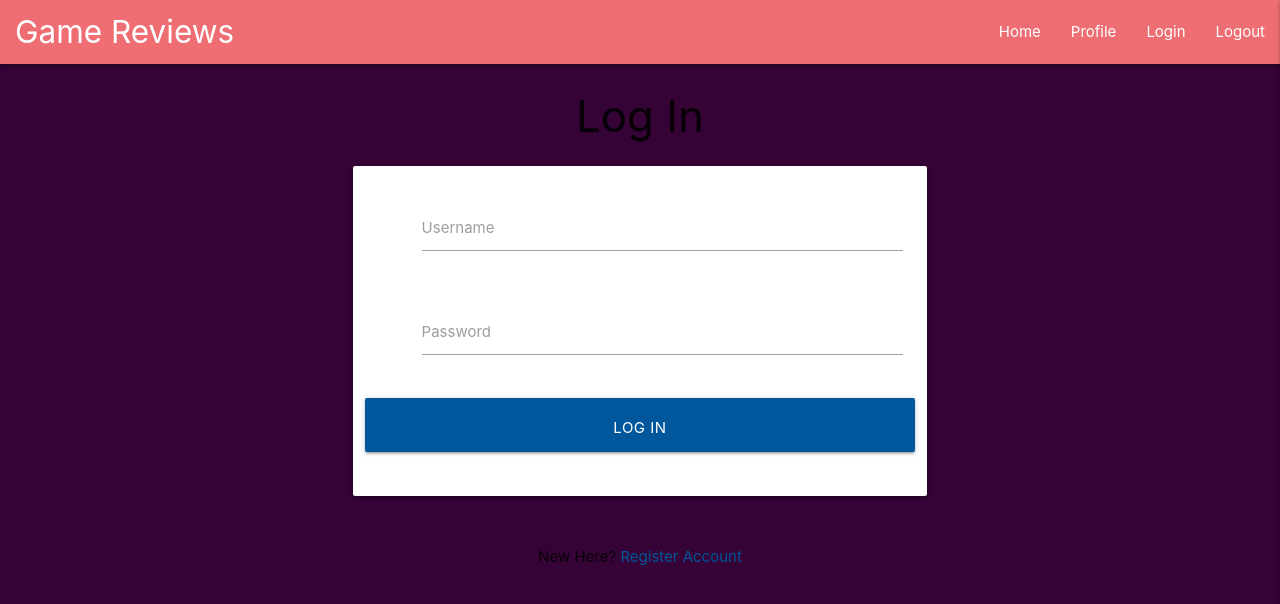
After one commit to continuum-web/Continuum-Reviews, a Flask app: page /login in a window 1280 px wide. The commit adds this page. Shown: the top 604 px of the page. Run offline with Flask 2, Linux system fonts and the light colour scheme; some libraries are stand-ins or nearby versions.

Commit message:
A lot of stuff

```diff
--- a/app.py
+++ b/app.py
@@ -3,10 +3,10 @@ from flask import (
     Flask, flash, render_template,
     redirect, request, session, url_for)
 from flask_pymongo import PyMongo
-
+from bson.objectid import ObjectId
+from werkzeug.security import generate_password_hash, check_password_hash
 if os.path.exists("env.py"):
     import env
-
 
 app = Flask(__name__)
 
@@ -15,13 +15,113 @@ app.config["MONGO_URI"] = os.environ.get("MONGO_URI")
 app.secret_key = os.environ.get("SECRET_KEY")
 
 mongo = PyMongo(app)
+reviews = list(mongo.db.reviews.find())
+games = list(mongo.db.games.find())
 
 
+@app.route("/home")
 @app.route("/")
-@app.route("/get_tasks")
-def get_tasks():
+def home():
 
-    return "Hello World"
+    return render_template("reviews.html", reviews=reviews)
+
+
+@ app.route("/register", methods=["GET", "POST"])
+def register():
+    if request.method == "POST":
+        # check if username already exists in db
+        existing_user = mongo.db.users.find_one(
+            {"username": request.form.get("username").lower()})
+
+        if existing_user:
+            flash("Username already exists")
+            return redirect(url_for("register"))
+
+        register = {
+            "username": request.form.get("username").lower(),
+            "password": generate_password_hash(request.form.get("password"))
+        }
+        mongo.db.users.insert_one(register)
+
+        # put the new user into 'session' cookie
+        session["user"] = request.form.get("username").lower()
+        flash("Registration Successful!")
+        return redirect(url_for("home"))
+
+    return render_template("register.html")
+
+
+@ app.route("/login", methods=["GET", "POST"])
+def login():
+    if request.method == "POST":
+        # check if username exists in db
+        existing_user = mongo.db.users.find_one(
+            {"username": request.form.get("username").lower()})
+
+        if existing_user:
+            # ensure hashed password matches user input
+            if check_password_hash(
+                    existing_user["password"], request.form.get("password")):
+                session["user"] = request.form.get("username").lower()
+                flash("Welcome, {}".format(
+                    request.form.get("username")))
+                return redirect(url_for(
+                    "profile", username=session["user"]))
+            else:
+                # invalid password match
+                flash("Incorrect Username and/or Password")
+                return redirect(url_for("login"))
+
+        else:
+            # username doesn't exist
+            flash("Incorrect Username and/or Password")
+            return redirect(url_for("login"))
+
+    return render_template("login.html")
+
+
+@ app.route("/add_review", methods=["GET", "POST"])
+def add_review():
+    if request.method == "POST":
+        reviews = {
+            "game_name": request.form.get("game_name"),
+            "review_description": request.form.get("review_description"),
+            "created_by": session["user"]
+        }
+        mongo.db.reviews.insert_one(reviews)
+        return redirect(url_for("home"))
+
+    games = mongo.db.games.find().sort("games", 1)
+    return render_template("add_reviews.html", games=games)
+
+
+@ app.route("/profile/<username>", methods=["GET", "POST"])
+def profile(username):
+    # grab the session user's username from db
+    username = mongo.db.users.find_one(
+        {"username": session["user"]})["username"]
+
+    if session["user"]:
+        return render_template("profile.html", username=username, reviews=reviews)
+
+    return redirect(url_for("login"))
+
+
+@ app.route("/logout")
+def logout():
+    # remove user from session cookie
+
+    session.pop("user")
+    return redirect(url_for("home"))
+
+# Handle errors
+
+
+# @app.errorhandler(Exception)
+# def page_not_found(e):
+#     # note that we set the 404 status explicitly
+#     return render_template('404.html', error=e), 404
+
 
 if __name__ == "__main__":
     app.run(host=os.environ.get("IP"),
--- a/static/css/style.css
+++ b/static/css/style.css
@@ -1,4 +1,8 @@
-*{
-    margin: 0;
-    padding: 0;
+
+body {
+	background-color: rgb(53, 3, 53);
 }
+
+.margin-left{
+	margin-left: 1rem;
+}
--- a/static/js/script.js
+++ b/static/js/script.js
@@ -1 +1,150 @@
-console.log("Hello World");
+/*
+    jQuery for MaterializeCSS initialization
+*/
+
+$(document).ready(function () {
+	$('.sidenav').sidenav({ edge: 'right' });
+	$('.collapsible').collapsible();
+	$('.tooltipped').tooltip();
+	$('select').formSelect();
+	$('.datepicker').datepicker({
+		format: 'dd mmmm, yyyy',
+		yearRange: 3,
+		showClearBtn: true,
+		i18n: {
+			done: 'Select',
+		},
+	});
+
+	validateMaterializeSelect();
+	function validateMaterializeSelect() {
+		let classValid = {
+			'border-bottom': '1px solid #4caf50',
+			'box-shadow': '0 1px 0 0 #4caf50',
+		};
+		let classInvalid = {
+			'border-bottom': '1px solid #f44336',
+			'box-shadow': '0 1px 0 0 #f44336',
+		};
+		if ($('select.validate').prop('required')) {
+			$('select.validate').css({
+				display: 'block',
+				height: '0',
+				padding: '0',
+				width: '0',
+				position: 'absolute',
+			});
+		}
+		$('.select-wrapper input.select-dropdown')
+			.on('focusin', function () {
+				$(this)
+					.parent('.select-wrapper')
+					.on('change', function () {
+						if (
+							$(this)
+								.children('ul')
+								.children('li.selected:not(.disabled)')
+								.on('click', function () {})
+						) {
+							$(this).children('input').css(classValid);
+						}
+					});
+			})
+			.on('click', function () {
+				if (
+					$(this)
+						.parent('.select-wrapper')
+						.children('ul')
+						.children('li.selected:not(.disabled)')
+						.css('background-color') === 'rgba(0, 0, 0, 0.03)'
+				) {
+					$(this)
+						.parent('.select-wrapper')
+						.children('input')
+						.css(classValid);
+				} else {
+					$('.select-wrapper input.select-dropdown').on(
+						'focusout',
+						function () {
+							if (
+								$(this)
+									.parent('.select-wrapper')
+									.children('select')
+									.prop('required')
+							) {
+								if (
+									$(this).css('border-bottom') !=
+									'1px solid rgb(76, 175, 80)'
+								) {
+									$(this)
+										.parent('.select-wrapper')
+										.children('input')
+										.css(classInvalid);
+								}
+							}
+						}
+					);
+				}
+			});
+	}
+});
+
+/*
+    vanilla JavaScript for MaterializeCSS initialization
+*/
+
+// document.addEventListener('DOMContentLoaded', function () {
+//     let sidenavs = document.querySelectorAll(".sidenav");
+//     let sidenavsInstance = M.Sidenav.init(sidenavs, {edge: "right"});
+//     let collapsibles = document.querySelectorAll(".collapsible");
+//     let collapsiblesInstance = M.Collapsible.init(collapsibles);
+//     let tooltips = document.querySelectorAll(".tooltipped");
+//     let tooltipsInstance = M.Tooltip.init(tooltips);
+//     let selects = document.querySelectorAll("select");
+//     let selectsInstance = M.FormSelect.init(selects);
+//     let datepickers = document.querySelectorAll(".datepicker");
+//     let datepickersInstance = M.Datepicker.init(datepickers, {
+//         format: "dd mmmm, yyyy",
+//         yearRange: 3,
+//         showClearBtn: true,
+//         i18n: {
+//             done: "Select"
+//         }
+//     });
+//     validateMaterializeSelect();
+//     function validateMaterializeSelect() {
+//         let classValid = "border-bottom: 1px solid #4caf50; box-shadow: 0 1px 0 0 #4caf50;";
+//         let classInvalid = "border-bottom: 1px solid #f44336; box-shadow: 0 1px 0 0 #f44336;";
+//         let selectValidate = document.querySelector("select.validate");
+//         let selectWrapperInput = document.querySelector(".select-wrapper input.select-dropdown");
+//         if (selectValidate.hasAttribute("required")) {
+//             selectValidate.style.cssText = "display: block; height: 0; padding: 0; width: 0; position: absolute;";
+//         }
+//         selectWrapperInput.addEventListener("focusin", (e) => {
+//             e.target.parentNode.addEventListener("change", () => {
+//                 ulSelectOptions = e.target.parentNode.childNodes[1].childNodes;
+//                 for (let i = 0; i < ulSelectOptions.length; i++) {
+//                     if (ulSelectOptions[i].className == "selected" && ulSelectOptions[i].hasAttribute != "disabled") {
+//                         e.target.style.cssText = classValid;
+//                     }
+//                 }
+//             });
+//         });
+//         selectWrapperInput.addEventListener("click", (e) => {
+//             ulSelectOptions = e.target.parentNode.childNodes[1].childNodes;
+//             for (let i = 0; i < ulSelectOptions.length; i++) {
+//                 if (ulSelectOptions[i].className == "selected" && ulSelectOptions[i].hasAttribute != "disabled" && ulSelectOptions[i].style.backgroundColor == "rgba(0, 0, 0, 0.03)") {
+//                     e.target.style.cssText = classValid;
+//                 } else {
+//                     e.target.addEventListener("focusout", () => {
+//                         if (e.target.parentNode.childNodes[3].hasAttribute("required")) {
+//                             if (e.target.style.borderBottom != "1px solid rgb(76, 175, 80)") {
+//                                 e.target.style.cssText = classInvalid;
+//                             }
+//                         }
+//                     });
+//                 }
+//             }
+//         });
+//     }
+// });
--- a/templates/base.html
+++ b/templates/base.html
@@ -13,11 +13,39 @@
 			href="{{ url_for('static', filename='css/style.css') }}"
 			type="text/css"
 		/>
+		<link
+			href="https://fonts.googleapis.com/icon?family=Material+Icons"
+			rel="stylesheet"
+		/>
 		{% block styles %} {% endblock %}
 		<title>Game Reviews</title>
 	</head>
 	<body>
-		{% block content %} {% endblock %}
+		<nav>
+			<div class="nav-wrapper">
+				<a href="{{ url_for('home') }}" class="brand-logo margin-left"
+					>Game Reviews</a
+				>
+				<a href="#" data-target="mobile-demo" class="sidenav-trigger"
+					><i class="material-icons">menu</i></a
+				>
+				<ul class="right hide-on-med-and-down">
+					<li><a href="{{ url_for('home') }}">Home</a></li>
+					<li><a href="{{ url_for('profile', username=session['user']) }}">Profile</a></li>
+					<li><a href="{{ url_for('login') }}">Login</a></li>
+					<li><a href="{{ url_for('logout') }}">Logout</a></li>
+				</ul>
+			</div>
+		</nav>
+
+		<ul class="sidenav" id="mobile-demo">
+			<li><a href="{{ url_for('home') }}">Home</a></li>
+			<li><a href="{{ url_for('profile', username=session['user']) }}">Profile</a></li>
+			<li><a href="{{ url_for('login') }}">Login</a></li>
+			<li><a href="{{ url_for('logout') }}">Logout</a></li>
+		</ul>
+
+		<div class="container">{% block content %} {% endblock %}</div>
 
 		<script
 			src="https://code.jquery.com/jquery-3.5.1.min.js"
--- /dev/null
+++ b/templates/login.html
@@ -0,0 +1,88 @@
+{% extends "base.html" %} {% block content %}
+
+<h3 class="center-align">Log In</h3>
+
+<div class="row">
+	<form
+		class="col s12 m8 offset-m2"
+		method="POST"
+		action="{{ url_for('login') }}"
+	>
+		<div class="card-panel">
+			<!-- username -->
+			<div class="row">
+				<div class="input-field col s12">
+					<i
+						class="
+							fas
+							fa-user-cog
+							prefix
+							light-blue-text
+							text-darken-4
+						"
+					></i>
+					<input
+						id="username"
+						name="username"
+						type="text"
+						minlength="5"
+						maxlength="15"
+						pattern="^[a-zA-Z0-9]{5,15}$"
+						class="validate"
+						required
+					/>
+					<label for="username">Username</label>
+				</div>
+			</div>
+			<!-- passowrd -->
+			<div class="row">
+				<div class="input-field col s12">
+					<i
+						class="
+							fas
+							fa-user-lock
+							prefix
+							light-blue-text
+							text-darken-4
+						"
+					></i>
+					<input
+						id="password"
+						name="password"
+						type="password"
+						minlength="5"
+						maxlength="15"
+						pattern="^[a-zA-Z0-9]{5,15}$"
+						class="validate"
+						required
+					/>
+					<label for="password">Password</label>
+				</div>
+			</div>
+			<!-- login -->
+			<div class="row">
+				<button
+					type="submit"
+					class="col s12 btn-large light-blue darken-4 text-shadow"
+				>
+					Log In <i class="fas fa-sign-in-alt"></i>
+				</button>
+			</div>
+		</div>
+	</form>
+</div>
+
+<div class="row">
+	<div class="col s12">
+		<p class="center-align">
+			New Here?
+			<a
+				href="{{ url_for('register') }}"
+				class="light-blue-text text-darken-4"
+				>Register Account</a
+			>
+		</p>
+	</div>
+</div>
+
+{% endblock %}
--- a/templates/tasks.html
+++ /dev/null
@@ -1,6 +0,0 @@
-{% extends "base.html" %}
-{% block content %}
-
-    <h1>Some Content Here</h1>
-
-{% endblock %}
```
Also changed, not shown: templates/404.html (added, +9 -0 lines), templates/add_reviews.html (added, +41 -0 lines), templates/profile.html (added, +38 -0 lines), templates/register.html (added, +46 -0 lines), templates/reviews.html (added, +22 -0 lines), static/images/Minecraft.png (added), static/images/pokemon.png (added), static/images/roblox.png (added), static/images/startrekonline.png (added), 1 other file.
